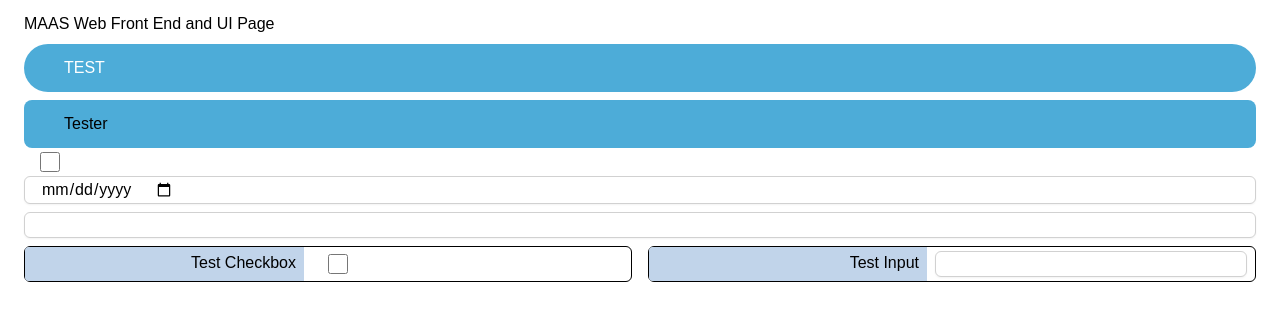
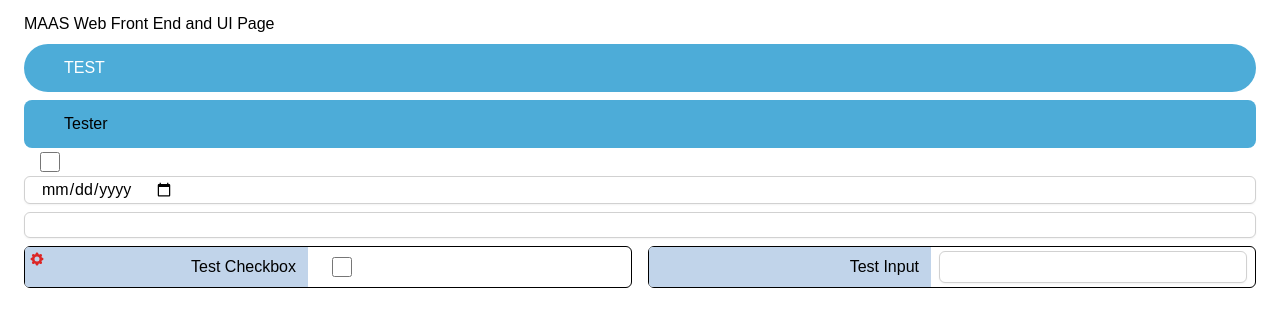
Before and after one commit to OracleTuxedo/bcap-fe, a Next.js app: page /ui in a window 1280 px wide. Shown: the top 326 px of the page. Built offline with nearby package versions, Linux system fonts and the light colour scheme.

Commit message:
implement icon (react-icons)

```diff
--- a/package.json
+++ b/package.json
@@ -22,6 +22,7 @@
     "ni18n": "^1.1.0",
     "react": "^18.3.1",
     "react-dom": "^18.3.1",
+    "react-icons": "^5.3.0",
     "uuid": "^10.0.0",
     "zustand": "^5.0.0"
   },
--- a/src/components/molecules/InputCell.tsx
+++ b/src/components/molecules/InputCell.tsx
@@ -1,21 +1,29 @@
 import { ReactNode } from "react";
 import { Container, Text } from "../atoms";
+import { HiCog8Tooth } from 'react-icons/hi2'
 
 export interface InputCellInterface {
     label : string;
+    required?: Boolean;
     children : ReactNode
 }
 
-const InputCell = ({ label, children} : InputCellInterface) => {
+const InputCell = ({ label, required = false, children } : InputCellInterface) => {
     return(
         <Container border row round>
             <div className={`
-            flex
-            flex-1
-            justify-end
-            bg-tertiary
-            rounded-l
+                flex
+                flex-1
+                bg-tertiary
+                rounded-l
+                justify-between
+                px-1 py-1
             `}>
+                <div>
+                    {required &&
+                        <HiCog8Tooth color="#DC2626" />
+                    }
+                </div>
                 <Text>{label}</Text>
             </div>
             {children}
--- a/src/pages/ui/index.tsx
+++ b/src/pages/ui/index.tsx
@@ -51,7 +51,7 @@ return (
 
                 <Container row gap>
 
-                    <InputCell label='Test Checkbox'>
+                    <InputCell label='Test Checkbox' required>
                         <Checkbox
                             name='test-checkbox-cell'
                             onChangeHandler={() => {setCheckboxCellState((prev) => !prev)}}
```
Also changed, not shown: 1 other file (tests, documents, lock files or other folders).
